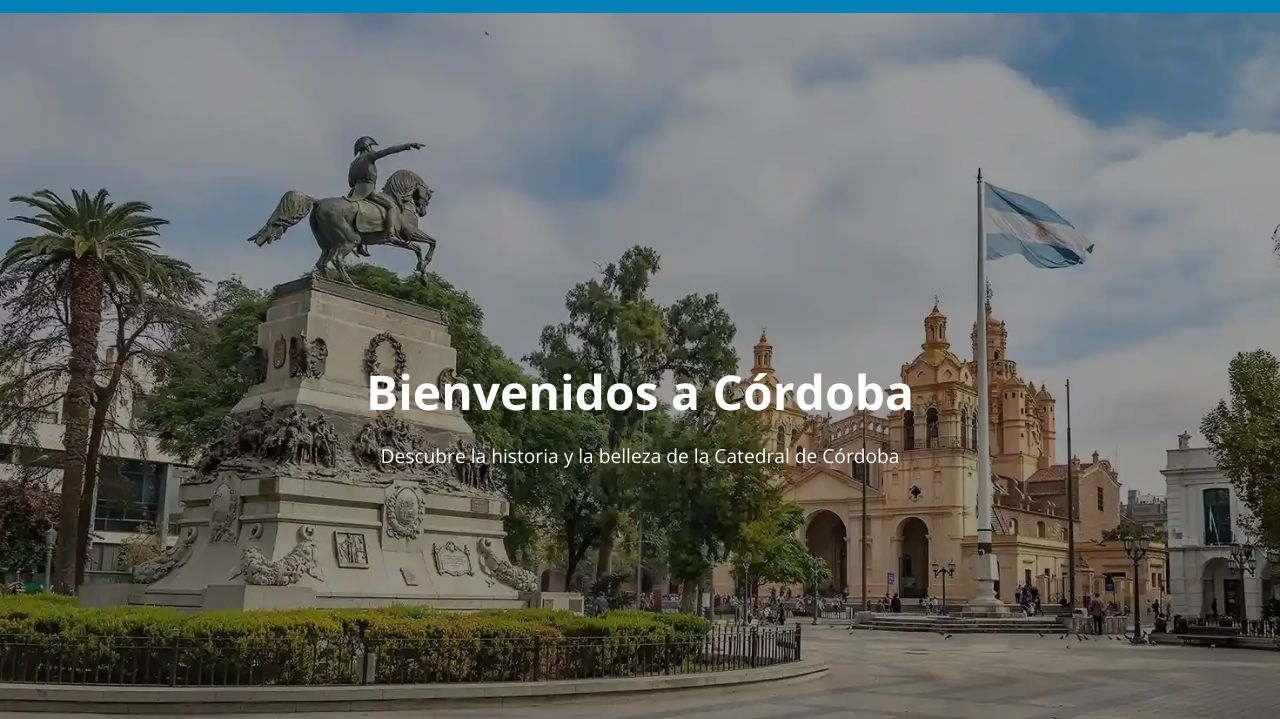
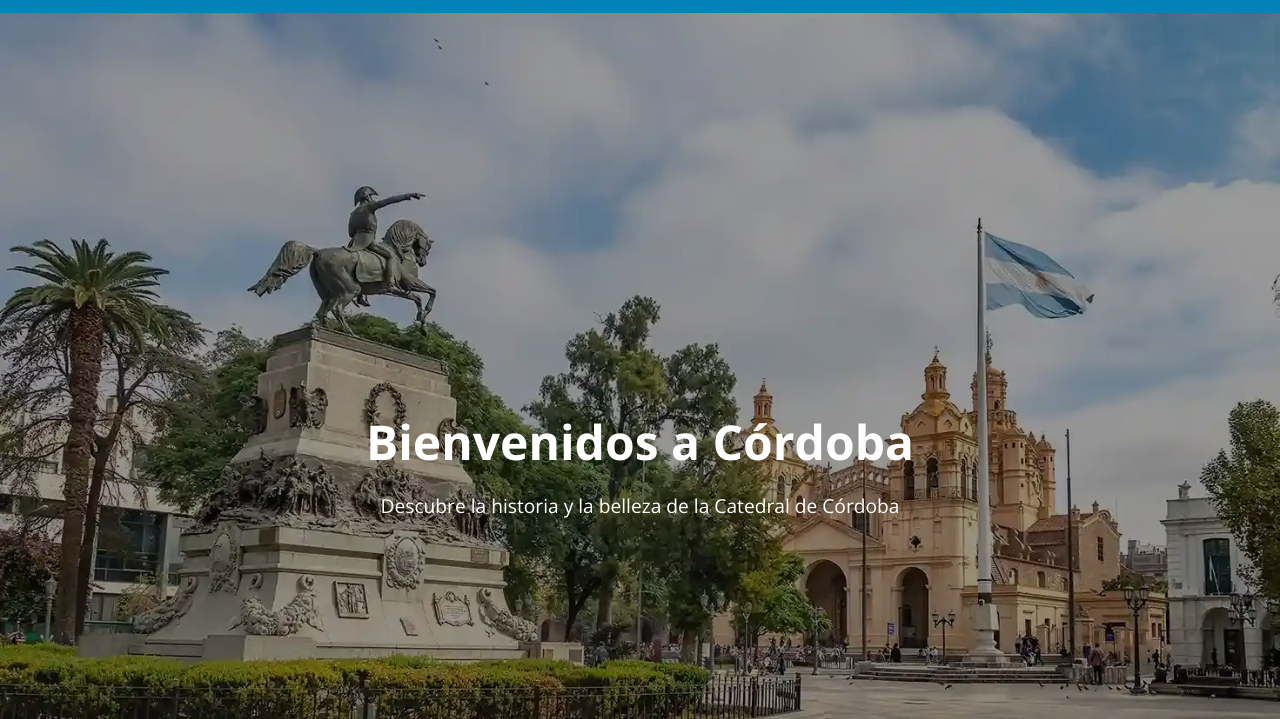
Before and after one commit to hernansingh/wdd231, a plain HTML site: page chamber/directory.html in a window 1280 px wide. Shown: the part 81-800 px from the top of the page. Drawn offline with nearby package versions, Linux system fonts and the light colour scheme; no server answers.

Commit message:
Ultimas mejoras

```diff
--- a/chamber/styles/directory.css
+++ b/chamber/styles/directory.css
@@ -98,7 +98,7 @@ body {
 
 .hero {
     width: 100%;
-    height: 100vh; /* Ocupa toda la pantalla */
+    height: 900px;
     background: url(../images/cordoba.webp) no-repeat center center/cover;
     display: flex;
     align-items: center;
```
